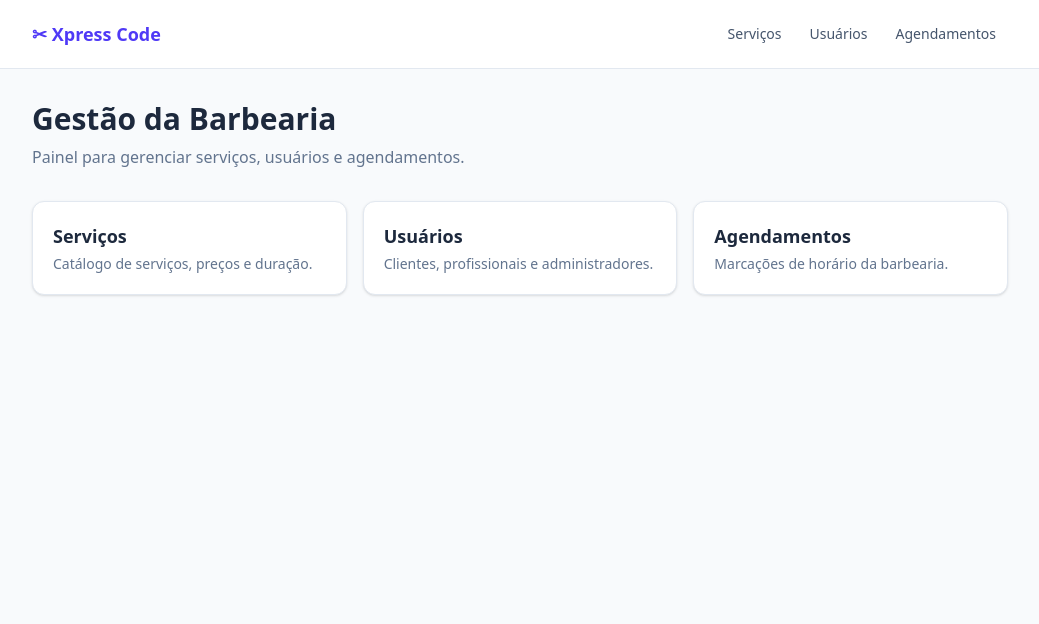
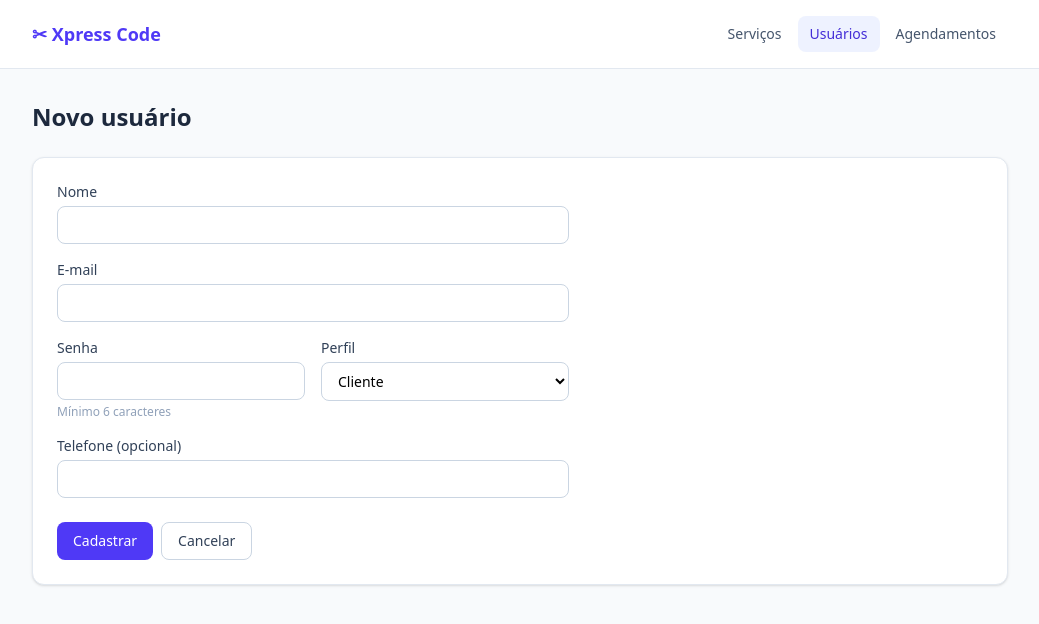
Before and after one commit to pedro-psilva/xpress-code, a React (Vite) app in the folder frontend/: page /usuarios/novo in a window 1280 px wide. Before the commit this address led to /. Shown: the top 624 px of the page, without its empty margins (120-1159 px from the left). Built offline with nearby package versions, Linux system fonts and the light colour scheme; no server answers.

Commit message:
feat: telas de usuarios (lista e formulario)
- lista com perfil destacado e acao de remover
- formulario de cadastro com selecao de perfil; registra as rotas no App

```diff
--- a/frontend/src/App.jsx
+++ b/frontend/src/App.jsx
@@ -4,6 +4,8 @@ import Home from './pages/Home'
 import ServicosList from './pages/servicos/ServicosList'
 import ServicoForm from './pages/servicos/ServicoForm'
 import ServicoDetail from './pages/servicos/ServicoDetail'
+import UsuariosList from './pages/usuarios/UsuariosList'
+import UsuarioForm from './pages/usuarios/UsuarioForm'
 
 export default function App() {
   return (
@@ -16,6 +18,9 @@ export default function App() {
         <Route path="/servicos/:id" element={<ServicoDetail />} />
         <Route path="/servicos/:id/editar" element={<ServicoForm />} />
 
+        <Route path="/usuarios" element={<UsuariosList />} />
+        <Route path="/usuarios/novo" element={<UsuarioForm />} />
+
         <Route path="*" element={<Navigate to="/" replace />} />
       </Route>
     </Routes>
--- /dev/null
+++ b/frontend/src/api/usuarios.js
@@ -0,0 +1,8 @@
+import { api } from './client'
+
+export const listarUsuarios = () => api.get('/usuarios').then((r) => r.data)
+export const buscarUsuario = (id) => api.get(`/usuarios/${id}`).then((r) => r.data)
+export const criarUsuario = (data) => api.post('/usuarios', data).then((r) => r.data)
+export const atualizarUsuario = (id, data) =>
+  api.put(`/usuarios/${id}`, data).then((r) => r.data)
+export const removerUsuario = (id) => api.delete(`/usuarios/${id}`)
--- /dev/null
+++ b/frontend/src/pages/usuarios/UsuarioForm.jsx
@@ -0,0 +1,113 @@
+import { useState } from 'react'
+import { useNavigate } from 'react-router-dom'
+import { criarUsuario } from '../../api/usuarios'
+import { getErrorMessage } from '../../api/client'
+import {
+  PageHeader,
+  Card,
+  Button,
+  ErrorBanner,
+  Field,
+  inputClass,
+} from '../../components/ui'
+
+export default function UsuarioForm() {
+  const navigate = useNavigate()
+  const [form, setForm] = useState({
+    nome: '',
+    email: '',
+    senha: '',
+    telefone: '',
+    perfil: 'cliente',
+  })
+  const [salvando, setSalvando] = useState(false)
+  const [erro, setErro] = useState('')
+
+  function update(campo, valor) {
+    setForm((f) => ({ ...f, [campo]: valor }))
+  }
+
+  async function handleSubmit(e) {
+    e.preventDefault()
+    setSalvando(true)
+    setErro('')
+    const payload = { ...form, telefone: form.telefone || null }
+    try {
+      await criarUsuario(payload)
+      navigate('/usuarios')
+    } catch (err) {
+      setErro(getErrorMessage(err))
+      setSalvando(false)
+    }
+  }
+
+  return (
+    <div>
+      <PageHeader title="Novo usuário" />
+      <ErrorBanner message={erro} />
+      <Card className="p-6">
+        <form onSubmit={handleSubmit} className="grid gap-4 max-w-lg">
+          <Field label="Nome">
+            <input
+              className={inputClass}
+              value={form.nome}
+              onChange={(e) => update('nome', e.target.value)}
+              required
+            />
+          </Field>
+          <Field label="E-mail">
+            <input
+              type="email"
+              className={inputClass}
+              value={form.email}
+              onChange={(e) => update('email', e.target.value)}
+              required
+            />
+          </Field>
+          <div className="grid grid-cols-2 gap-4">
+            <Field label="Senha" hint="Mínimo 6 caracteres">
+              <input
+                type="password"
+                className={inputClass}
+                value={form.senha}
+                onChange={(e) => update('senha', e.target.value)}
+                minLength={6}
+                required
+              />
+            </Field>
+            <Field label="Perfil">
+              <select
+                className={inputClass}
+                value={form.perfil}
+                onChange={(e) => update('perfil', e.target.value)}
+              >
+                <option value="cliente">Cliente</option>
+                <option value="profissional">Profissional</option>
+                <option value="admin">Admin</option>
+              </select>
+            </Field>
+          </div>
+          <Field label="Telefone (opcional)">
+            <input
+              className={inputClass}
+              value={form.telefone}
+              onChange={(e) => update('telefone', e.target.value)}
+            />
+          </Field>
+          <div className="flex gap-2 pt-2">
+            <Button type="submit" disabled={salvando}>
+              {salvando ? 'Salvando…' : 'Cadastrar'}
+            </Button>
+            <Button
+              type="button"
+              variant="secondary"
+              onClick={() => navigate('/usuarios')}
+            >
+              Cancelar
+            </Button>
+          </div>
+        </form>
+      </Card>
+    </div>
+  )
+}
--- /dev/null
+++ b/frontend/src/pages/usuarios/UsuariosList.jsx
@@ -0,0 +1,95 @@
+import { useEffect, useState } from 'react'
+import { listarUsuarios, removerUsuario } from '../../api/usuarios'
+import { getErrorMessage } from '../../api/client'
+import {
+  PageHeader,
+  LinkButton,
+  Button,
+  Card,
+  Loading,
+  ErrorBanner,
+  EmptyState,
+} from '../../components/ui'
+
+const perfilCor = {
+  admin: 'bg-purple-50 text-purple-700',
+  profissional: 'bg-blue-50 text-blue-700',
+  cliente: 'bg-slate-100 text-slate-600',
+}
+
+export default function UsuariosList() {
+  const [usuarios, setUsuarios] = useState([])
+  const [loading, setLoading] = useState(true)
+  const [erro, setErro] = useState('')
+
+  function carregar() {
+    setLoading(true)
+    listarUsuarios()
+      .then(setUsuarios)
+      .catch((e) => setErro(getErrorMessage(e)))
+      .finally(() => setLoading(false))
+  }
+
+  useEffect(carregar, [])
+
+  async function handleRemover(id) {
+    if (!confirm('Remover este usuário?')) return
+    try {
+      await removerUsuario(id)
+      setUsuarios((us) => us.filter((u) => u.id !== id))
+    } catch (e) {
+      setErro(getErrorMessage(e))
+    }
+  }
+
+  return (
+    <div>
+      <PageHeader
+        title="Usuários"
+        subtitle="Clientes, profissionais e administradores."
+        action={<LinkButton to="/usuarios/novo">+ Novo usuário</LinkButton>}
+      />
+      <ErrorBanner message={erro} />
+      {loading ? (
+        <Loading />
+      ) : usuarios.length === 0 ? (
+        <EmptyState message="Nenhum usuário cadastrado ainda." />
+      ) : (
+        <Card>
+          <table className="w-full text-sm">
+            <thead className="border-b border-slate-200 text-left text-slate-500">
+              <tr>
+                <th className="px-4 py-3 font-medium">Nome</th>
+                <th className="px-4 py-3 font-medium">E-mail</th>
+                <th className="px-4 py-3 font-medium">Perfil</th>
+                <th className="px-4 py-3"></th>
+              </tr>
+            </thead>
+            <tbody>
+              {usuarios.map((u) => (
+                <tr key={u.id} className="border-b border-slate-100 last:border-0">
+                  <td className="px-4 py-3 font-medium text-slate-800">{u.nome}</td>
+                  <td className="px-4 py-3 text-slate-600">{u.email}</td>
+                  <td className="px-4 py-3">
+                    <span
+                      className={`rounded-full px-2 py-0.5 text-xs font-medium ${
+                        perfilCor[u.perfil] || 'bg-slate-100 text-slate-600'
+                      }`}
+                    >
+                      {u.perfil}
+                    </span>
+                  </td>
+                  <td className="px-4 py-3 text-right">
+                    <Button variant="danger" onClick={() => handleRemover(u.id)}>
+                      Remover
+                    </Button>
+                  </td>
+                </tr>
+              ))}
+            </tbody>
+          </table>
+        </Card>
+      )}
+    </div>
+  )
+}
```
